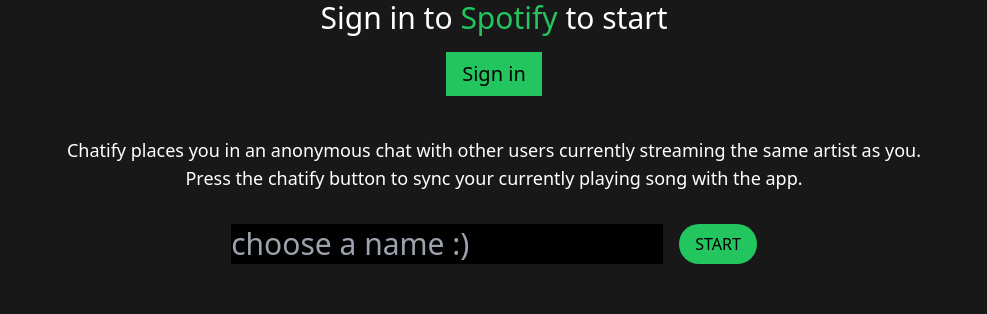
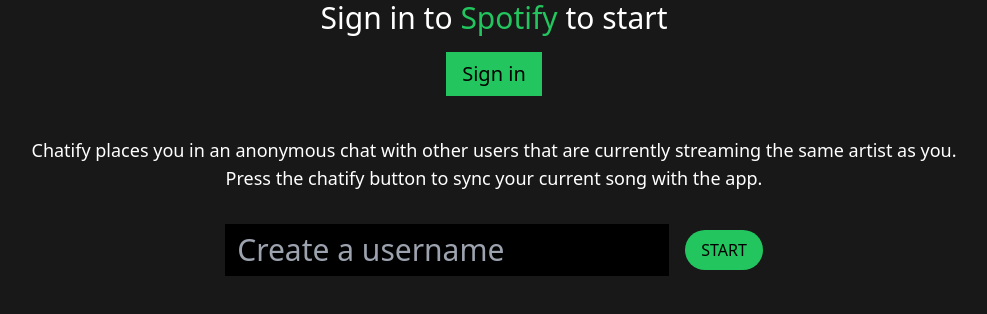
Before and after one commit to chronoshivt/chatifymono, a Next.js app in the folder client/: page / in a window 1280 px wide. Shown: the top 314 px of the page, without its empty margins (146-1133 px from the left). Built offline with nearby package versions, Linux system fonts and the light colour scheme; no server answers; what color-hash would draw is missing.

Commit message:
Sign in
-button shadows
- placeholder fix
- Main message change

```diff
--- a/client/pages/index.tsx
+++ b/client/pages/index.tsx
@@ -55,14 +55,14 @@
 
           {/* @ts-ignore */}
           Signed into Spotify account: {session?.token?.name} <br />
-          <button className="text-xl bg-green-300 text-black px-4 py-2 m-4" onClick={() => signOut()}>Sign out</button>
+          <button className="text-xl bg-green-500 text-black px-4 py-2 m-4 hover:shadow-xl hover:shadow-black hover:bg-green-300 hover:scale-110 transition duration-200 ease-out" onClick={() => signOut()}>Sign out</button>
           </p>
           <br />
-          <p className="text-red text-center text-lg">Chatify places you
-          in an anonymous chat with other users currently
+          <p className="text-white text-center text-lg">Chatify places you
+          in an anonymous chat with other users that are currently
           streaming the same artist as you.
           <br />
-          Press the chatify button to sync your currently playing song
+          Press the chatify button to sync your current song
           with the app.
           </p>
           {/* <button className="px-4 py-2 bg-purple-400" onClick={getMyPlaylists}>
@@ -83,28 +83,28 @@
 
 {/* @ts-ignore */}
 Sign in to <span className="text-green-500">Spotify</span> to start <br />
-<button className="text-xl bg-green-500 text-black px-4 py-2 m-4 hover:bg-green-300 hover:scale-110 transition duration-200 ease-out" onClick={() => signIn()}>Sign in</button>
+<button className="text-xl bg-green-500 text-black px-4 py-2 m-4 hover:shadow-xl hover:shadow-black hover:bg-green-300 hover:scale-110 transition duration-200 ease-out" onClick={() => signIn()}>Sign in</button>
 </p>
 <br />
 <p className="text-white text-center text-lg">Chatify places you
-          in an anonymous chat with other users currently
+          in an anonymous chat with other users that are currently
           streaming the same artist as you.
           <br />
-          Press the chatify button to sync your currently playing song
+          Press the chatify button to sync your current song
           with the app.
           </p>
 
         </>
       )}
       {!username && (
-        <div className="flex my-8 justify-center">
+        <div className="flex my-8 justify-center items-center">
           <input
-            className="text-3xl text-white bg-brown-light"
-            placeholder="choose a name :)"
+            className="text-3xl text-white bg-brown-light focus:placeholder-black pl-3 py-2 focus:outline-none"
+            placeholder="Create a username"
             ref={usernameRef}
           />
           <button
-            className="rounded-full bg-green-500 px-4 py-2 hover:bg-green-300 hover:scale-110 transition duration-200 ease-out ml-4"
+            className="rounded-full bg-green-500 px-4 py-2 hover:bg-green-300 hover:scale-110 hover:shadow-lg hover:shadow-black transition duration-200 ease-out ml-4"
             onClick={handleSetUsername}
           >
             START
```
